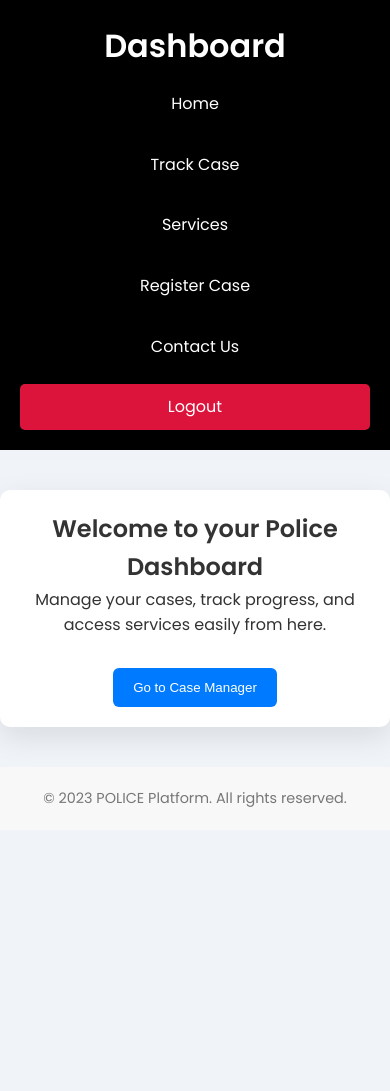
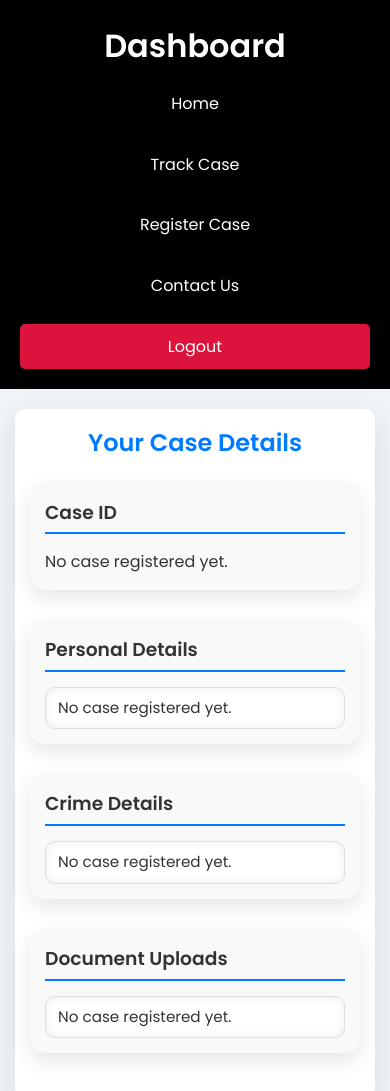
Before and after one commit to Tauseefkazmi02/polis_project, a plain HTML site: page dashboard.html in a window 390 px wide. Shown: the top 1091 px of the page. Before the commit the page ends 844 px from the top, so only its background shows below. Drawn offline with Linux system fonts and the light colour scheme.

Commit message:
Update dashboard.html

```diff
--- a/dashboard.html
+++ b/dashboard.html
@@ -61,7 +61,52 @@
       border-radius: 10px;
       box-shadow: 0 10px 30px rgba(0,0,0,0.1);
       animation: fadeIn 1s ease-in;
+      text-align: left;
+    }
+
+    h2 {
       text-align: center;
+      margin-bottom: 20px;
+      font-weight: 600;
+      color: #007bff;
+    }
+
+    section.details-section {
+      background-color: #f9f9f9;
+      padding: 20px 25px;
+      border-radius: 15px;
+      box-shadow: 0 8px 20px rgba(0,0,0,0.1);
+      margin-bottom: 30px;
+    }
+
+    section.details-section h3 {
+      color: #333;
+      font-weight: 700;
+      margin-bottom: 15px;
+      border-bottom: 2px solid #007bff;
+      padding-bottom: 5px;
+    }
+
+    ul.details-list {
+      list-style: none;
+      padding-left: 0;
+      max-height: 300px;
+      overflow-y: auto;
+      border: 1px solid #ddd;
+      border-radius: 10px;
+      background: white;
+      box-shadow: inset 0 0 10px #eee;
+    }
+
+    ul.details-list li {
+      padding: 8px 12px;
+      border-bottom: 1px solid #eee;
+      font-size: 0.95rem;
+      color: #333;
+    }
+
+    ul.details-list li:last-child {
+      border-bottom: none;
     }
 
     footer {
@@ -82,6 +127,13 @@
       nav {
         flex-direction: column;
       }
+      main {
+        margin: 20px 15px;
+        padding: 15px;
+      }
+      section.details-section {
+        padding: 15px 15px;
+      }
     }
   </style>
 </head>
@@ -92,7 +144,6 @@
     <nav>
       <a href="home.html">Home</a>
       <a href="track_case.html">Track Case</a>
-      <a href="services.html">Services</a>
       <a href="case_registration.html">Register Case</a>
       <a href="contact_us.html">Contact Us</a>
       <a href="login.html" style="background-color: crimson;">Logout</a>
@@ -100,13 +151,32 @@
   </header>
 
   <main>
-    <h2>Welcome to your Police Dashboard</h2>
-    <p>Manage your cases, track progress, and access services easily from here.</p>
+    <h2>Your Case Details</h2>
 
-    <!-- Example interactive section -->
-    <section style="margin-top: 30px;">
-      <button style="padding: 12px 20px; background-color: #007bff; color: white; border: none; border-radius: 6px; cursor: pointer;"
-        onclick="alert('Redirecting to case management...')">Go to Case Manager</button>
+    <section class="details-section">
+      <h3>Case ID</h3>
+      <p id="case-id">Loading...</p>
+    </section>
+
+    <section class="details-section">
+      <h3>Personal Details</h3>
+      <ul id="personal-details-list" class="details-list">
+        <li>Loading...</li>
+      </ul>
+    </section>
+
+    <section class="details-section">
+      <h3>Crime Details</h3>
+      <ul id="crime-details-list" class="details-list">
+        <li>Loading...</li>
+      </ul>
+    </section>
+
+    <section class="details-section">
+      <h3>Document Uploads</h3>
+      <ul id="document-upload-list" class="details-list">
+        <li>Loading...</li>
+      </ul>
     </section>
   </main>
 
@@ -114,5 +184,80 @@
     <p>&copy; 2023 POLICE Platform. All rights reserved.</p>
   </footer>
 
+  <script>
+    function displayCaseDetails() {
+      const caseRegistered = localStorage.getItem('caseRegistered');
+      if (caseRegistered !== 'true') {
+        // Case not registered yet, show message and clear details
+        document.getElementById('case-id').textContent = 'No case registered yet.';
+
+        const personalList = document.getElementById('personal-details-list');
+        personalList.innerHTML = '<li>No case registered yet.</li>';
+
+        const crimeList = document.getElementById('crime-details-list');
+        crimeList.innerHTML = '<li>No case registered yet.</li>';
+
+        const documentList = document.getElementById('document-upload-list');
+        documentList.innerHTML = '<li>No case registered yet.</li>';
+
+        return;
+      }
+
+      const caseId = localStorage.getItem('caseId');
+      const personalDetails = JSON.parse(localStorage.getItem('personalDetails'));
+      const crimeDetails = JSON.parse(localStorage.getItem('crimeDetails'));
+      const documentUpload = JSON.parse(localStorage.getItem('documentUpload'));
+
+      document.getElementById('case-id').textContent = caseId || 'N/A';
+
+      const personalList = document.getElementById('personal-details-list');
+      personalList.innerHTML = '';
+      if (personalDetails) {
+        for (const [key, value] of Object.entries(personalDetails)) {
+          const li = document.createElement('li');
+          li.textContent = `${formatKey(key)}: ${value || 'N/A'}`;
+          personalList.appendChild(li);
+        }
+      } else {
+        personalList.innerHTML = '<li>No personal details available.</li>';
+      }
+
+      const crimeList = document.getElementById('crime-details-list');
+      crimeList.innerHTML = '';
+      if (crimeDetails) {
+        for (const [key, value] of Object.entries(crimeDetails)) {
+          const li = document.createElement('li');
+          li.textContent = `${formatKey(key)}: ${value || 'N/A'}`;
+          crimeList.appendChild(li);
+        }
+      } else {
+        crimeList.innerHTML = '<li>No crime details available.</li>';
+      }
+
+      const documentList = document.getElementById('document-upload-list');
+      documentList.innerHTML = '';
+      if (documentUpload) {
+        for (const [key, value] of Object.entries(documentUpload)) {
+          const li = document.createElement('li');
+          if (Array.isArray(value)) {
+            li.textContent = `${formatKey(key)}: ${value.length > 0 ? value.join(', ') : 'None'}`;
+          } else {
+            li.textContent = `${formatKey(key)}: ${value || 'N/A'}`;
+          }
+          documentList.appendChild(li);
+        }
+      } else {
+        documentList.innerHTML = '<li>No document uploads available.</li>';
+      }
+    }
+
+    function formatKey(key) {
+      // Convert camelCase or snake_case to normal words with spaces and capitalize first letter
+      const result = key.replace(/([A-Z])/g, ' $1').replace(/_/g, ' ');
+      return result.charAt(0).toUpperCase() + result.slice(1);
+    }
+
+    window.onload = displayCaseDetails;
+  </script>
 </body>
 </html>
```
